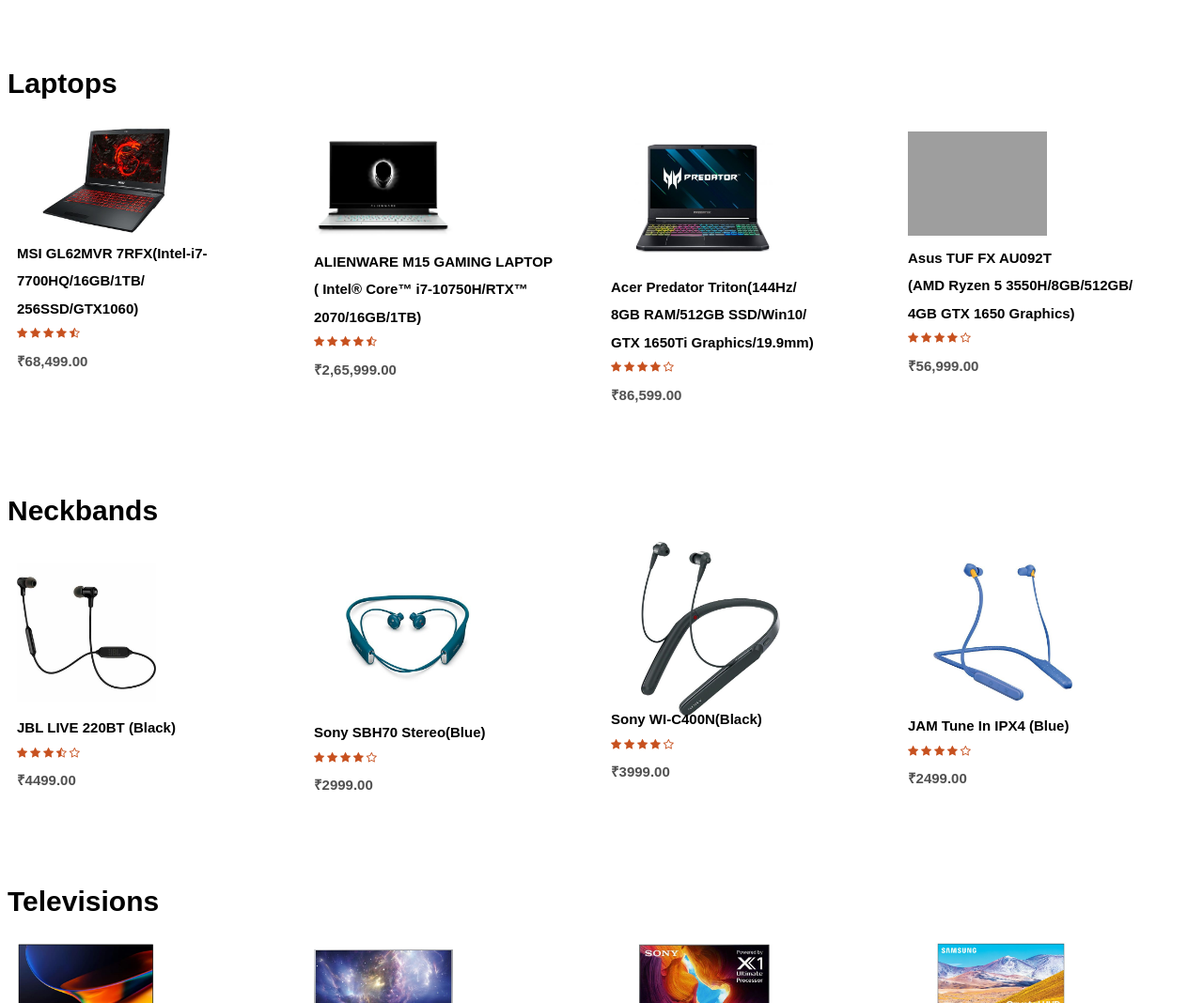
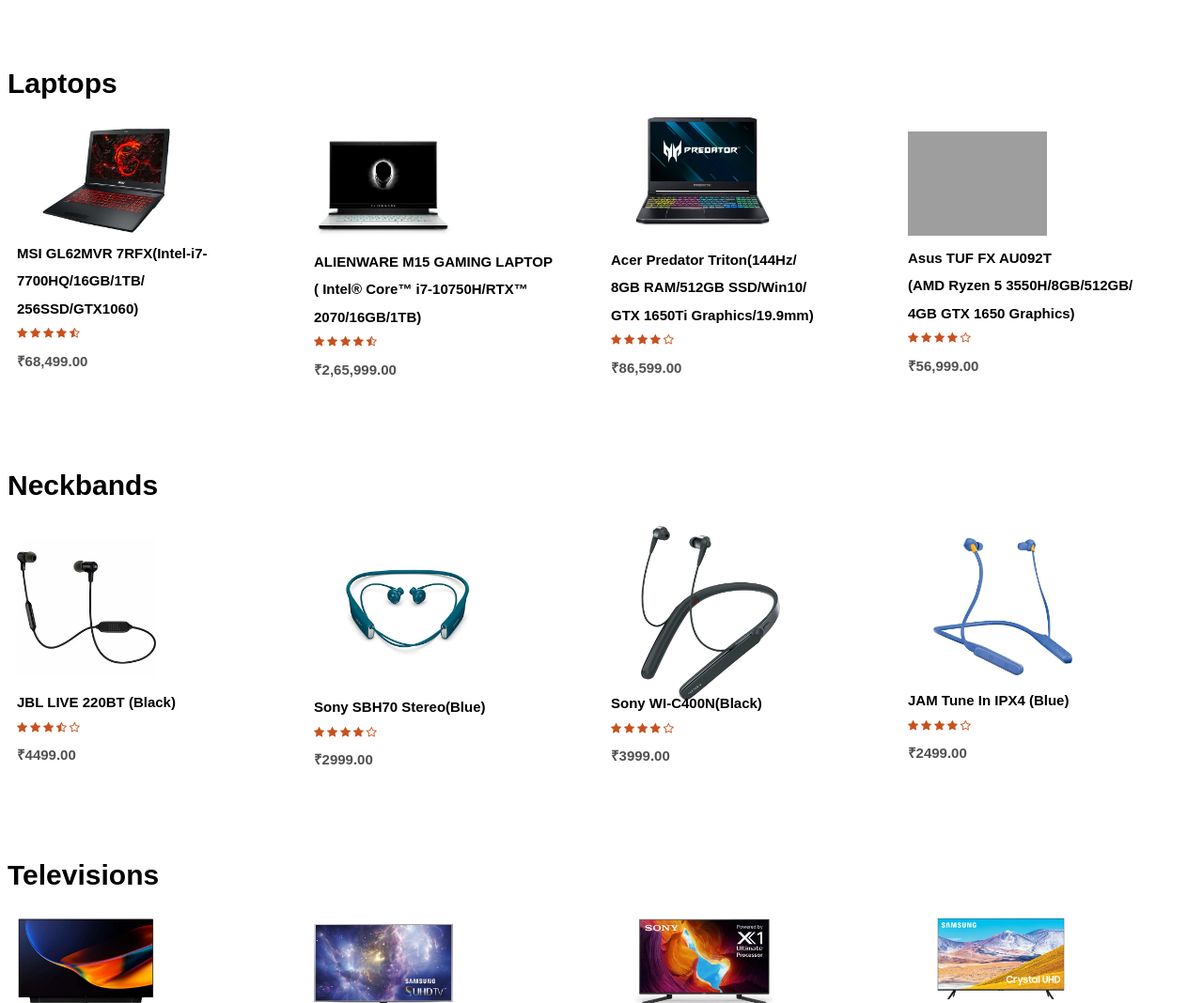
Before and after one commit to Swarga-codes/TECH-genie, a plain HTML site: page index.html in a window 1280 px wide. Shown: the part 5163-6231 px from the top of the page at 94% size. Drawn offline with Linux system fonts and the light colour scheme; grey boxes are pictures that could not be loaded.

Commit message:
Update index.html

```diff
--- a/index.html
+++ b/index.html
@@ -247,7 +247,7 @@
             </div>
             <h2>₹2,65,999.00</h2>
           </div>
-          <div class="col-4" id="Acer">
+          <div class="col-4" id="Acer" style="margin-top: -29px;">
             <a href="Acer Predator.html" target="_blank"><img src="images/laptop8.jpg" style="margin: 4px 25px;" alt=""></a>
             <a href="Acer Predator.html" target="_blank"><h2>Acer Predator Triton(144Hz/</h2></a>
             <a href="Acer Predator.html" target="_blank"><h2>8GB RAM/512GB SSD/Win10/</h2></a>
@@ -307,7 +307,7 @@
             </div>
             <h2>₹2999.00</h2>
           </div>
-          <div class="col-4">
+          <div class="col-4" style="margin-top: 10px;">
            <a href="Sony WI-C400N.html" target="_blank"> <img src="images/neckband4.jpg" style="margin: -19px 32px;" alt=""></a>
            <a href="Sony WI-C400N.html" target="_blank"><h2>Sony WI-C400N(Black)</h2></a>
             <div class="rating">
```
